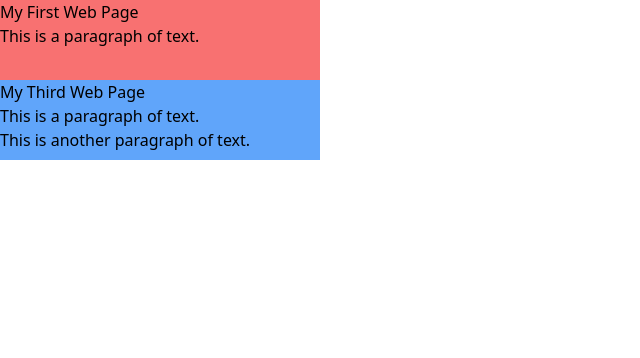
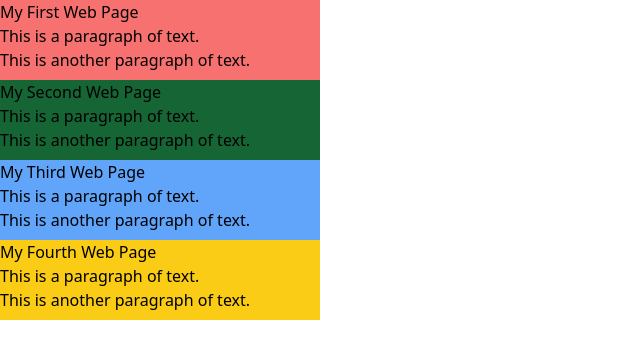
Before and after one commit to jackchen11113/AlpineJS_X-html_Example, a website: page index.html in a window 1280 px wide. Shown: the whole page, without its empty margins (0-640 px from the left). Drawn offline with nearby package versions, Linux system fonts and the light colour scheme.

Commit message:
x-html example
x-html example

```diff
--- /dev/null
+++ b/FourthPage.html
@@ -0,0 +1,5 @@
+<div class="w-80 h-20 bg-yellow-400">
+    <h1>My Fourth Web Page</h1>
+    <p>This is a paragraph of text.</p>
+    <p>This is another paragraph of text.</p>
+</div>
--- a/index.html
+++ b/index.html
@@ -6,21 +6,34 @@
     <meta name="viewport" conten="width=devic-width, initial-scale=1.0">
     <title>My First Page</title>
     <link rel="stylesheet" href="public/style.css">
-    <script defer src="public/scripts.js"></script>
+    <script src="public/scripts.js" defer></script>
+    <script src="https://cdnjs.cloudflare.com/ajax/libs/axios/1.6.8/axios.min.js"
+    integrity="sha512-PJa3oQSLWRB7wHZ7GQ/g+qyv6r4mbuhmiDb8BjSFZ8NZ2a42oTtAq5n0ucWAwcQDlikAtkub+tPVCw4np27WCg=="
+    crossorigin="anonymous"
+    referrerpolicy="no-referrer">
+    </script>
+
   </head>
-  <body x-data="Data">
+  <body x-data="Data"  x-init="initData">
     <div class="w-80 h-20 bg-red-400">
         <h1 x-text="Data.h1"></h1>
         <p x-text="Data.p1"></p>
-        <p x-text="Data.p3"></p>
+        <p x-text="Data.p2"></p>
     </div>
-
+    <!-- x-html -->
+    <!-- 靜態網頁用-->
+    <div x-html="(await axios.get('./SecondPage.html')).data">...</div>
 
     <div class="w-80 h-20 bg-blue-400">
         <h1>My Third Web Page</h1>
         <p>This is a paragraph of text.</p>
         <p>This is another paragraph of text.</p>
     </div>
+
+    <!-- morph -->
+    <!--動態網頁 -->
+    <div id="FourthPage">...</div>
+
   </body>
 
 </html>
@@ -33,6 +46,26 @@ Alpine.data('Data', () => ({
             p1: 'This is a paragraph of text.',
             p2: 'This is another paragraph of text.'
         },
+        initData(){
+          GetPage();
+        },
+
         }));
      });
+
+     function GetPage(){
+      //用axios取得FourthPage.html的內容，改用內建的fetch也可以。
+
+      axios.get('./FourthPage.html')
+        .then(response =>  {
+          return response.data;
+        })
+        .then(HtmlContent => {
+          let HtmlID = document.querySelector('#FourthPage');
+           Alpine.morph(HtmlID, HtmlContent);
+          })
+        .catch(error => {
+            console.error('Error:', error);
+        });
+     }
 </script>
```
Also changed, not shown: README.md, public/style.css.
